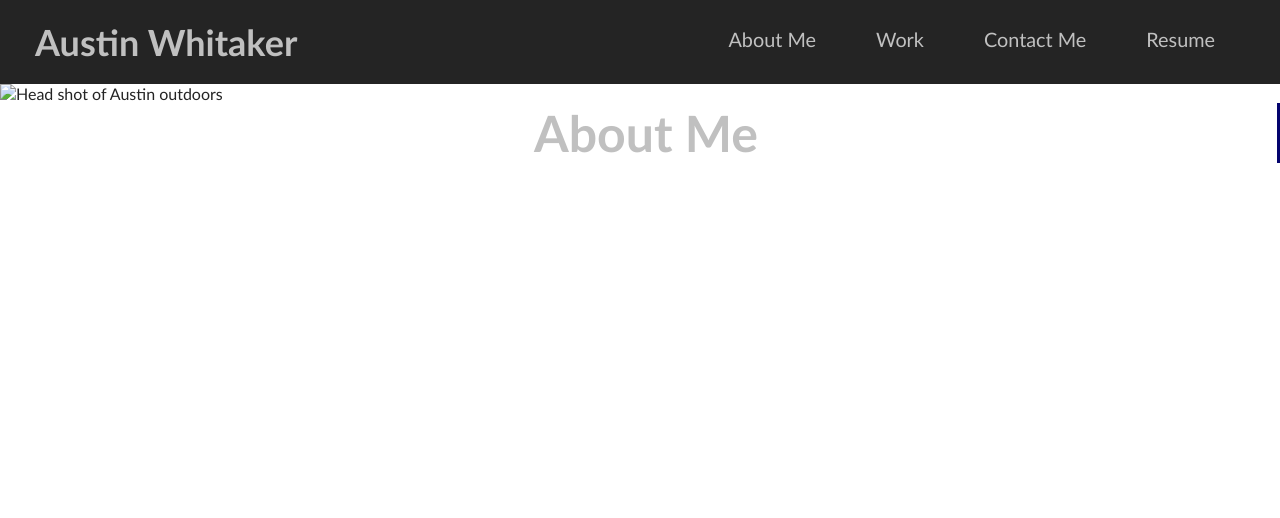
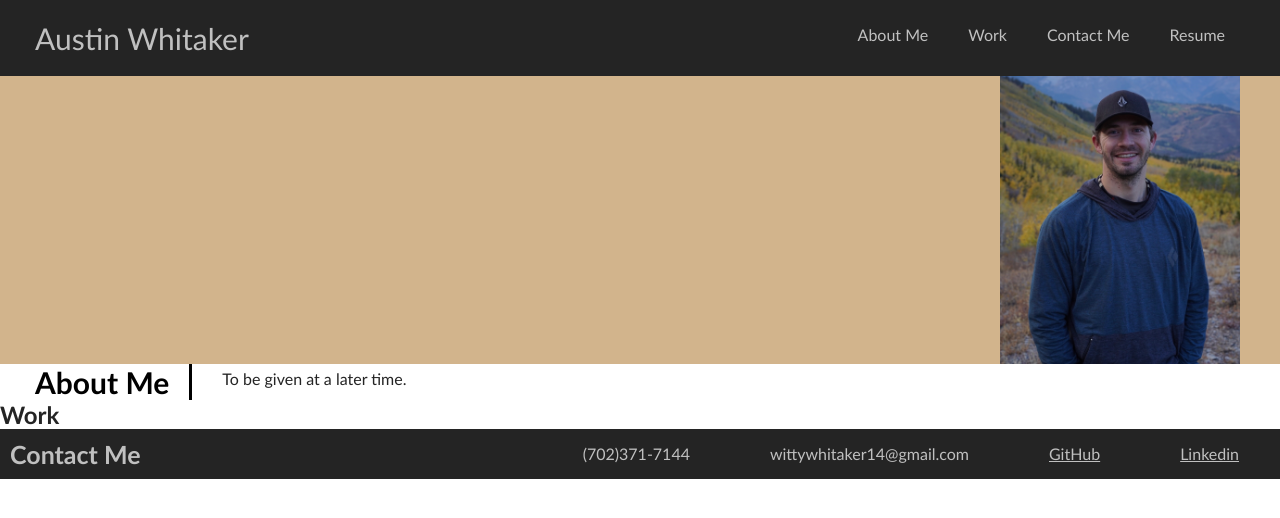
Before and after one commit to Wittywhitaker14/ProfessionalPortfolio, a plain HTML site: page index.html in a window 1280 px wide. Drawn offline with Linux system fonts and the light colour scheme.

Commit message:
Added Footer and some hero section with css, also added image in header section

```diff
--- a/Css/styles.css
+++ b/Css/styles.css
@@ -19,9 +19,9 @@ header {
 }
 
 header h1 {
-    font-weight: bolder;
+    font-weight: normal;
     color: silver;
-    font-size: 36px;
+    font-size: 30px;
     margin: 0;
 }
 
@@ -31,12 +31,12 @@ header a {
 }
 
 header nav {
-    margin: 7px 0;
+    margin: 5px 0;
 }
 
 
 header nav ul {
-    flex-wrap: flex;
+    flex-wrap: wrap;
     display: flex;
     align-items: center;
     justify-content: space-between;
@@ -44,16 +44,49 @@ header nav ul {
 }
 
 header nav ul li a {
-    margin: 0 30px;
-    font-size: 1.55vw;
+    margin: 0 20px;
+    font-size: 1.25vw;
     font-weight: lighter;
+}
+
+footer {
+    background: rgb(36, 36, 36);
+    flex-wrap: wrap;
+    display: flex;
+    justify-content: space-between;
+    display: center;
+    color: silver;
+}
+
+footer h3 {
+    font-size: 25px;
+    padding: 10px;
+}
+
+footer ul {
+    line-height: 1.5;
+    flex-wrap: wrap;
+    display: flex;
+    align-items: center;
+    margin: 7px 1px;
+    color: silver;
+}
+
+footer ul li {
+    list-style: none;
+    margin: 5px 0;
+    padding: 0 40px;
+}
+
+footer ul li a {
+    color: silver;
 }
 
 /* Section titles and Borders */
 
 .section-title {
-    font-size: 50px;
-    color: silver;
+    font-size: 20px;
+    color: black;
     border-right: 3px solid;
     padding-right: 20px;
     text-align: center;
@@ -62,13 +95,35 @@ header nav ul li a {
 }
 
 .primary-border {
-    border-color: rgb(4, 4, 110);
+    border-color: black;
 }
 
 /* Self Portrait */
+.headshot {
+    background-color: tan;
+    width: 100%;
+    margin: 0 auto 0 auto;
+    overflow: auto;
+}
+.headshot img {
+    box-sizing: border-box;
+    margin: 0 auto;
+    width: 25%;
+    padding: 0 40px;
+    float: right;
+}
 
 /* About Me */
 
+.aboutme {
+    display: flex;
+}
+
+.flex-row {
+    padding: 5px 30px;
+    text-align: center;
+    display: flex;
+}
 /* Work */
 
 /* Contact Me */
--- a/index.html
+++ b/index.html
@@ -7,7 +7,6 @@
         <title>Austin Whitaker</title>
         <link rel="stylesheet" href="./Css/styles.css">
     </head>
-
     <body>
         <!-- Navigation -->
         <header>
@@ -36,22 +35,58 @@
         <!-- Self Portrait -->
 
         <section class="hero">
-        <div class="Headshot">
-            <img src="" alt="Head shot of Austin outdoors">
+            <div class="headshot">
+                <img src="./Css/Images/Self Portrait.JPG" alt="Head shot of Austin outdoors">
             </div>
         </section>
 
         <!-- About Me -->
 
-    <section id="about-me" class="me">
-        <h2 class= "section-title primary-border">
+        <section id="about-me" class="aboutme">
+            <div class="section-title primary-border">
+                <h2>
                     About Me
+                </h2>
+            </div>
+                <div class="flex-row">
+                    <p>
+                    To be given at a later time.
+                    </p>
+            </div>
+        </section>
+
+        <!-- End About Me -->
+
+        <!-- Work Section -->
+
+        <section>
+            <h2>
+                Work
             </h2>
         </section>
 
-    <!-- End About Me -->
+        <!-- End Work -->
+
+        <!-- Footer or Contact Me-->
+        <footer>
+            <h3>
+                Contact Me
+            </h3>
+            <ul>
+                <li>
+                    (702)371-7144
+                </li>
+                <li>
+                    wittywhitaker14@gmail.com
+                </li>
+                <li>
+                    <a href="https://github.com/Wittywhitaker14">GitHub</a>
+                </li>
+                <li>
+                    <a href="https://www.linkedin.com/in/austin-whitaker-1bb39510b/">Linkedin</a>
+                </li>
+            </ul>
+        </footer>
     </body>
-<footer>
 
-</footer>
 </html>
```
Also changed, not shown: Css/Images/Self Portrait.jpg (added), 2 other files. Lines whose indentation alone changed are shown as unchanged.
